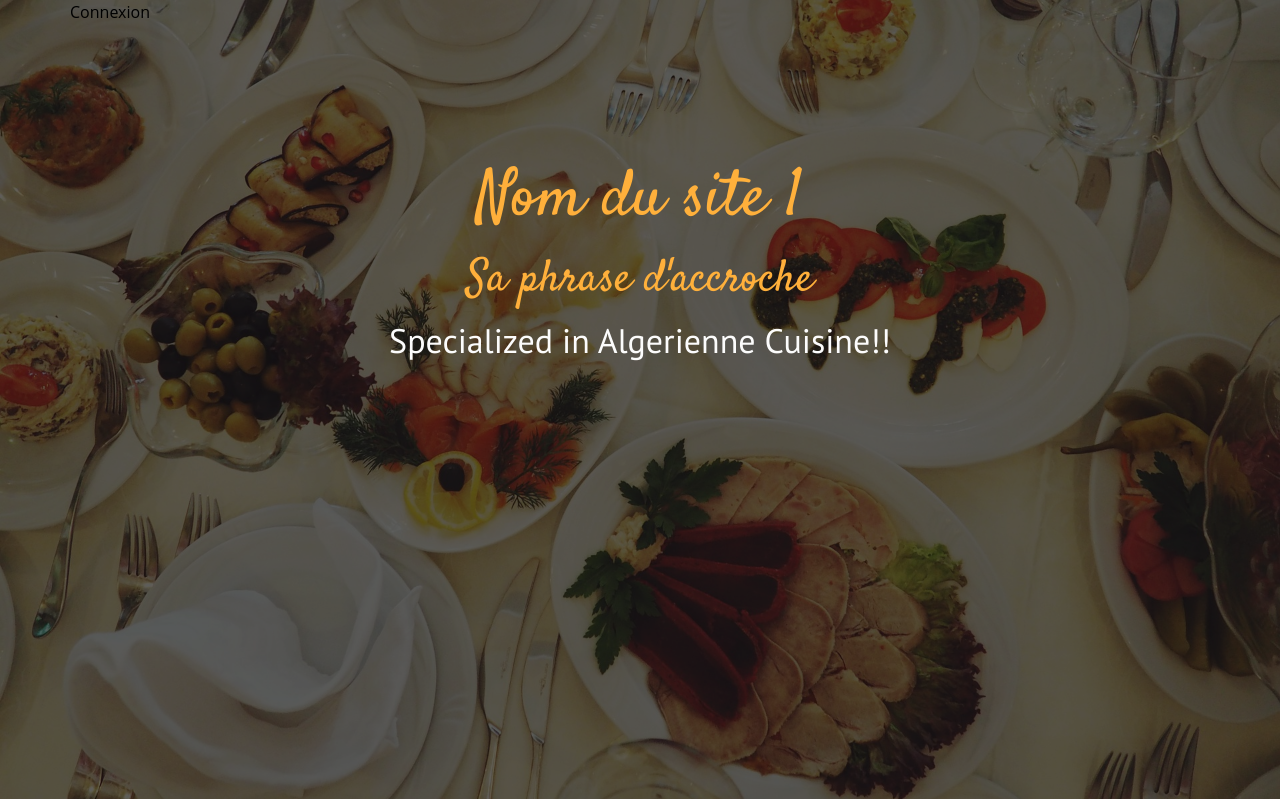
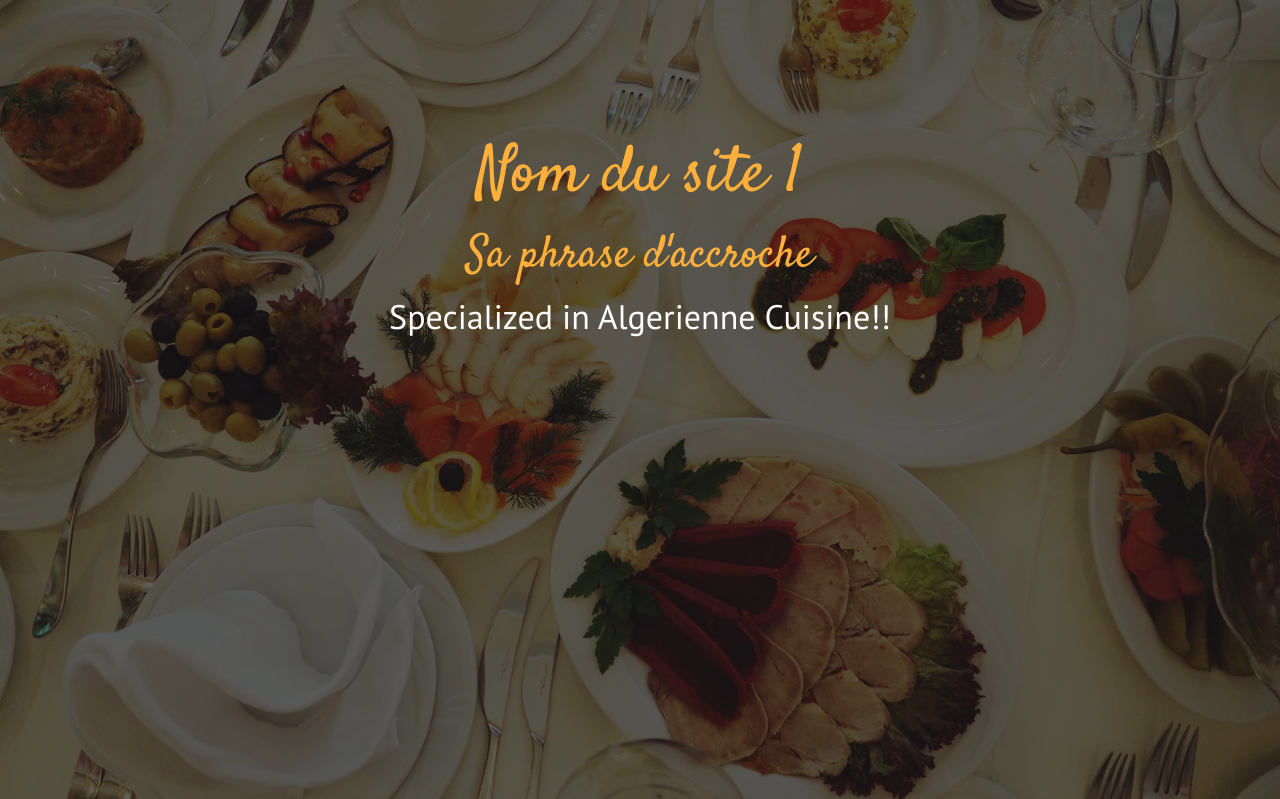
Before and after one commit to kahina2/Restaurantcloud, a PHP site: page / in a window 1280 px wide. Shown: the top 799 px of the page. Run offline with PHP 8.4, Linux system fonts and the light colour scheme; data comes from the database, SQL or seed files in the repository; some web fonts are replaced.

Commit message:
projet complet loginlink add

```diff
--- a/web/docker-compose.yml
+++ b/web/docker-compose.yml
@@ -4,7 +4,7 @@ services:
     image: mysql:latest
     volumes:
       - ./restaurant.sql:/docker-entrypoint-initdb.d/restaurant.sql
-    command: --password=kahina restaurant< docker-entrypoint-initdb.d/restaurant.sql
+
     environment:
       MYSQL_ROOT_PASSWORD: kahina
       MYSQL_DATABASE: restaurant
--- a/web/index.php
+++ b/web/index.php
@@ -111,10 +111,8 @@ $result->closeCursor();
   <!--banner-->
   <section id="banner">
     <div class="bg-color">
-      <header id="header">
-        <div class="container">
-          <a href="login.php" style="text-decoration: none; color:black;">Connexion</a>
-      </header>
+
+
       <div class="container">
         <div class="row">
           <div class="inner text-center">
@@ -366,6 +364,8 @@ $result->closeCursor();
         <div class="col-md-offset-3 col-md-6 text-center">
           <div class="widget">
             <h4 class="widget-title">Delicious</h4>
+            <a href="login.php" style="text-decoration: none; color:white;">Connexion</a>
+
             <address><?php echo $row3['adresse']; ?></address>
             <div class="social-list">
 
@@ -380,7 +380,7 @@ $result->closeCursor();
                   Licensing information: https://bootstrapmade.com/license/
                   Purchase the pro version with working PHP/AJAX contact form: https://bootstrapmade.com/buy/?theme=Delicious
                 -->
-              Designed by <a href="https://bootstrapmade.com/">BootstrapMade</a>
+              Designed by <a>Kahina Alitouche</a>
             </div>
             </p>
           </div>
```
